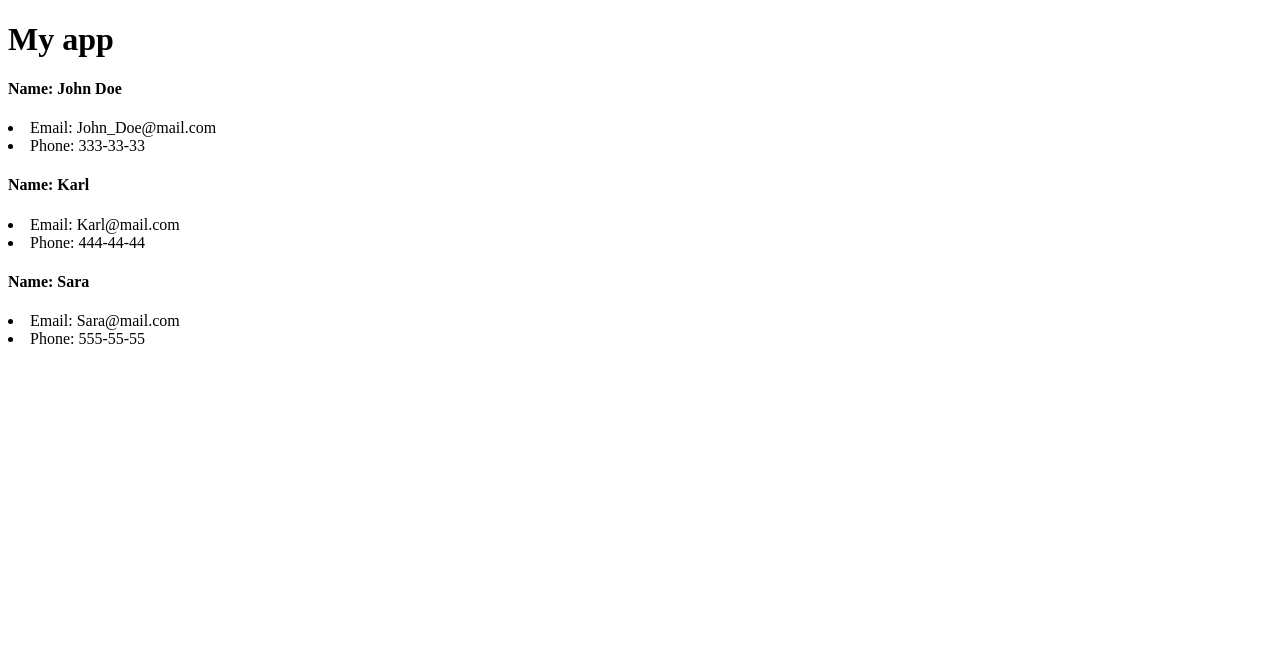
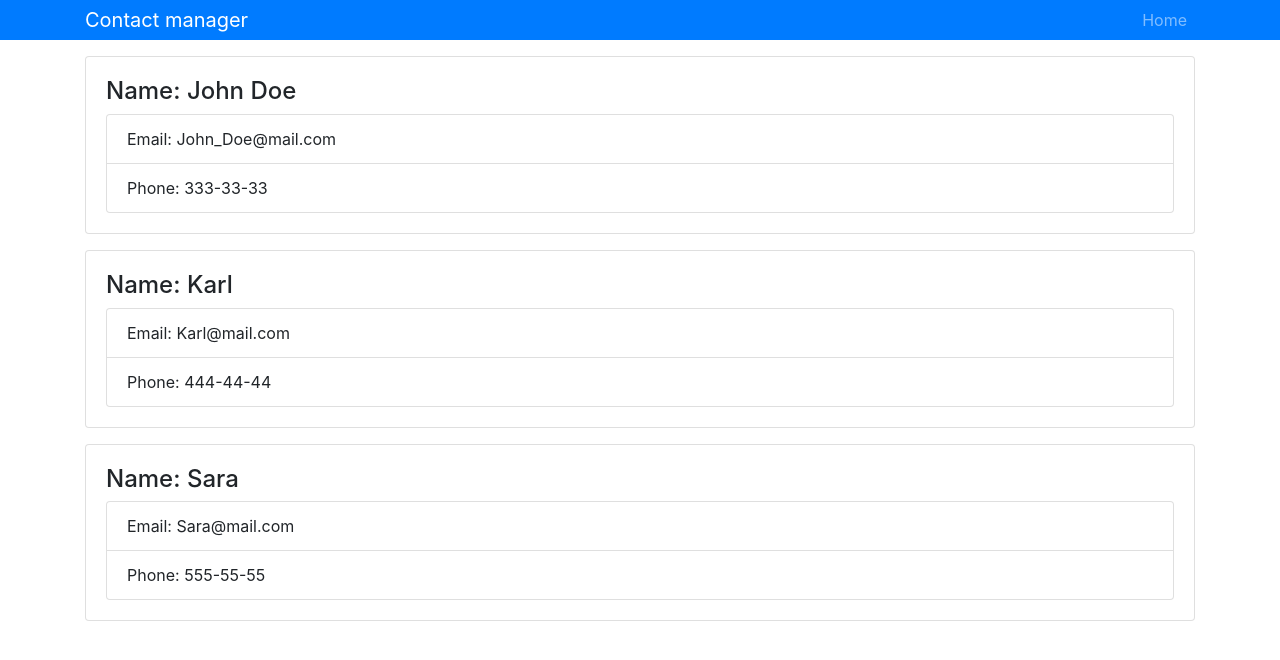
Before and after one commit to volosgoto/contactmanager, a React (Create React App) app: page / in a window 1280 px wide. Shown: the top 660 px of the page. Built offline with nearby package versions, Linux system fonts and the light colour scheme.

Commit message:
add bootstrap

```diff
--- a/package.json
+++ b/package.json
@@ -3,6 +3,7 @@
   "version": "0.1.0",
   "private": true,
   "dependencies": {
+    "bootstrap": "^4.3.1",
     "react": "^16.8.1",
     "react-dom": "^16.8.1",
     "react-scripts": "2.1.5"
--- a/src/App.js
+++ b/src/App.js
@@ -1,6 +1,7 @@
 import React, { Component } from "react";
 import Contact from "./components/Contact";
 import Header from "./components/Header";
+import "bootstrap/dist/css/bootstrap.min.css";
 
 import "./App.css";
 
@@ -10,9 +11,15 @@
       <div className="App">
         {/* <Header branding="Contact manager!!!" /> */}
         <Header />
-        <Contact name="John Doe" email="John_Doe@mail.com" phone="333-33-33" />
-        <Contact name="Karl" email="Karl@mail.com" phone="444-44-44" />
-        <Contact name="Sara" email="Sara@mail.com" phone="555-55-55" />
+        <div className="container">
+          <Contact
+            name="John Doe"
+            email="John_Doe@mail.com"
+            phone="333-33-33"
+          />
+          <Contact name="Karl" email="Karl@mail.com" phone="444-44-44" />
+          <Contact name="Sara" email="Sara@mail.com" phone="555-55-55" />
+        </div>
       </div>
     );
   }
--- a/src/components/Contact.js
+++ b/src/components/Contact.js
@@ -11,10 +11,12 @@
   render() {
     const { name, email, phone } = this.props;
     return (
-      <div>
+      <div className="card card-body mb-3">
         <h4 className="">Name: {name}</h4>
-        <li>Email: {email}</li>
-        <li>Phone: {phone}</li>
+        <ul className="list-group">
+          <li className="list-group-item">Email: {email}</li>
+          <li className="list-group-item">Phone: {phone}</li>
+        </ul>
       </div>
     );
   }
--- a/src/components/Header.js
+++ b/src/components/Header.js
@@ -2,15 +2,29 @@
 import PropTypes from "prop-types";
 
 const Header = props => {
+  const { branding } = props;
   return (
-    <div>
-      <h1>{props.branding}</h1>
-    </div>
+    <nav className="navbar navbar-expand-sm navbar-dark bg-primary mb-3 py-0">
+      <div className="container">
+        <a href="/" className="navbar-brand">
+          {branding}
+        </a>
+        <div>
+          <ul className="navbar-nav mr-auto">
+            <li className="nav-item">
+              <a href="/" className="nav-link">
+                Home
+              </a>
+            </li>
+          </ul>
+        </div>
+      </div>
+    </nav>
   );
 };
 
 Header.defaultProps = {
-  branding: "My app"
+  branding: "Contact manager"
 };
 
 // PropType
```
Also changed, not shown: 1 other file (tests, documents, lock files or other folders).
